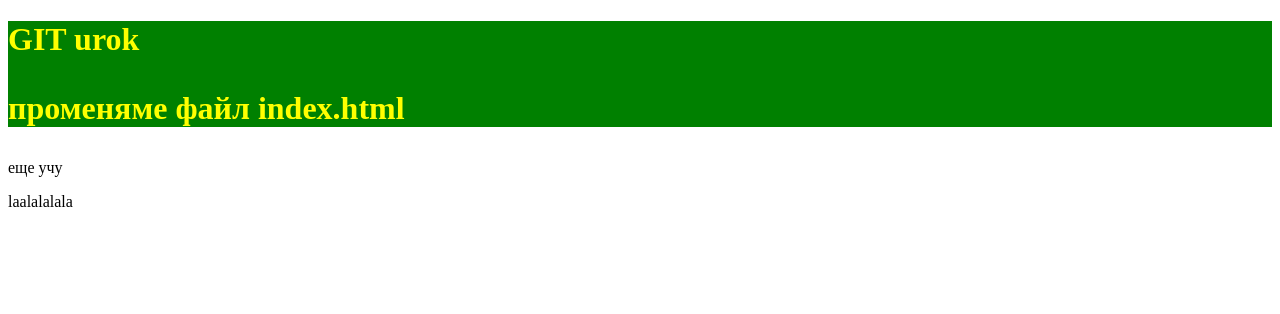
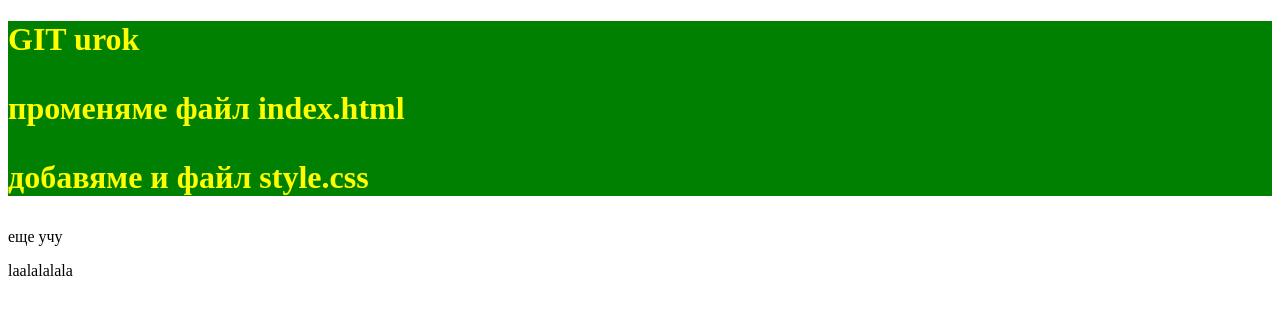
Before and after one commit to mironin/tester, a plain HTML site: page index.html in a window 1280 px wide. Drawn offline with Linux system fonts and the light colour scheme; files that its build step writes are made by us from their sources.

Commit message:
Update index.html
"adding only description for css file"

```diff
--- a/index.html
+++ b/index.html
@@ -9,6 +9,7 @@
   <div class="myBody">
     <h1>GIT urok<h1>
     <p>променяме файл index.html</p>
+    <p>добавяме и файл style.css</p>
   </div>
    <p>еще учу</p>
    <p>laalalalala</p>
```
